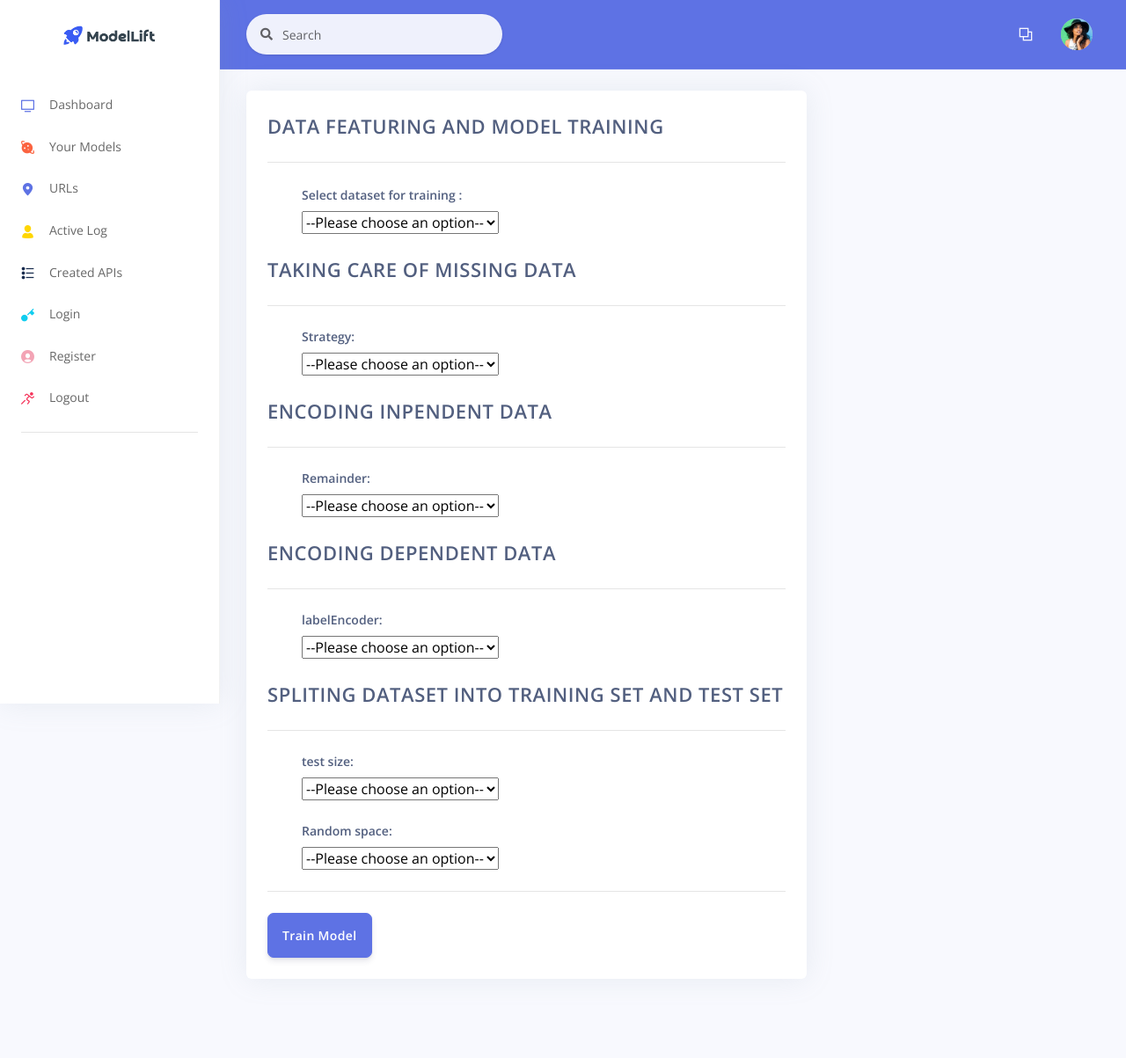
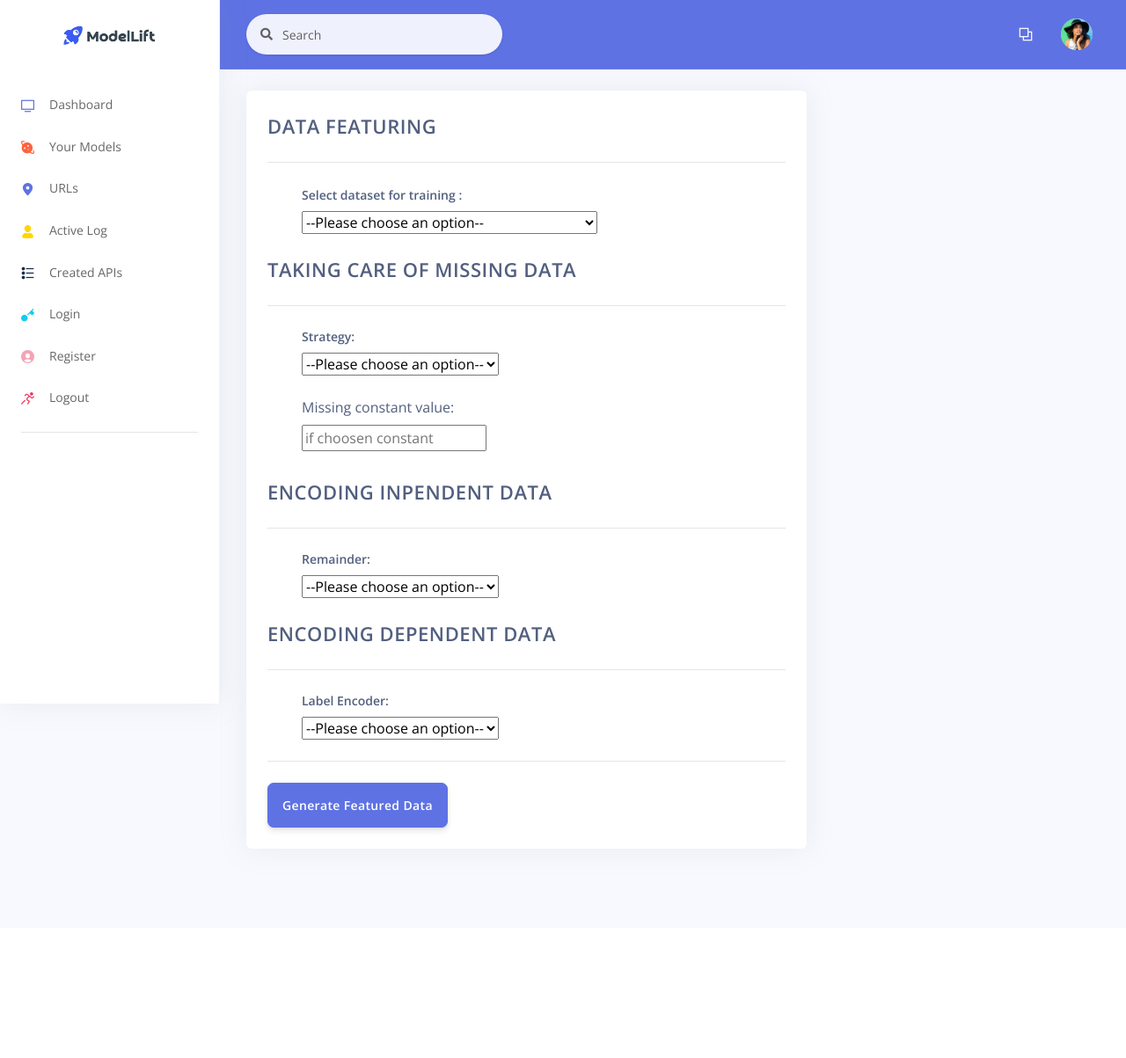
Before and after one commit to mayurgupta-code/instant-model-deploy, a Django app: template templates/train/train_model.html in a window 1280 px wide. Shown: the whole page at 88% size. After the commit the page ends 974 px from the top, so only its background shows below. Run offline with Django 4.2, Linux system fonts and the light colour scheme; the template is opened without the code that fills it: values that come from a table or form of the project are taken from there, others are empty; data comes from the database, SQL or seed files in the repository; both versions use the stored data as it was after the commit; some libraries are stand-ins or nearby versions.

Commit message:
[ADDED] data featuring

```diff
--- a/templates/train/train_model.html
+++ b/templates/train/train_model.html
@@ -71,150 +71,22 @@
           </div>
         </div> -->
         <div class="card-body">
-          <form method="post" action="{% url 'home:model_upload' %}">
+          <form method="post" action="{% url 'train:train_model' %}">
             {% csrf_token %}
             <h6 class="heading-title text-body mb-4">
-              Data featuring and Model Training
+              Data featuring
             </h6>
             <hr class="my-4" />
             <div class="pl-lg-4">
-              <!-- <div class="column" style="margin-bottom: 30px">
-                <label for="myfile" style="margin-right: 20px"
-                  >Upload your ML Model:
-                </label>
-                <input type="file" id="model_file" name="model_file" />
-             </div>
-              <div class="row">
-                <div class="col-lg-6">
-                  <div class="form-group">
-                    <label class="form-control-label" for="input-username"
-                      >Model Name</label
-                    >
-                    <input
-                      type=""
-                      id="input-username"
-                      class="form-control"
-                      placeholder="Enter model name"
-                      value=""
-                      name="model_name"
-                    />
-                  </div>
-                </div>
-
-                <div class="col-lg-6">
-                  <div class="form-group">
-                    <label class="form-control-label" for="input-accuracy"
-                      >Accuracy</label
-                    >
-                    <input
-                      type="number"
-                      id="input-accuracy"
-                      class="form-control"
-                      placeholder="Enter accuracy"
-                      name="accuracy"
-                      step="0.01"
-                    />
-                  </div>
-                </div>
-
-                <div class="col-lg-12">
-                  <div class="form-group">
-                    <label class="form-control-label" for="input-desc"
-                      >Description</label
-                    >
-                    <input
-                      type="text"
-                      id="input-desc"
-                      class="form-control"
-                      placeholder="Write your model description here"
-                      name="model_desc"
-                      step="0.01"
-                    />
-                  </div>
-                </div>
-
-                <div class="col-lg-6">
-                  <div class="form-group">
-                    <label class="form-control-label" for="input-numbers"
-                      >No. of inputs</label
-                    >
-                    <input
-                      type="number"
-                      id="input-numbers"
-                      class="form-control"
-                      placeholder="Number of X attributes"
-                      name="input_count"
-                    />
-                  </div>
-                </div>
-                <div class="col-lg-6" style="align-self: center">
-                  <button type="button" class="btn btn-sm btn-primary" onclick="generateInputs()">
-                    Generate
-                  </button>
-                </div>
-
-                <div id="final-generated-inputs">
-                   <div class="row generated-inputs">
-                    <div class="col-lg-6">
-                      <div class="form-group">
-                        <label class="form-control-label" for="input-username"
-                          >Name of 1st Input :</label
-                        >
-                        <input
-                          type=""
-                          id="input-username"
-                          class="form-control"
-                          placeholder=""
-                          value=""
-                        />
-                      </div>
-                    </div>
-                    <div class="col-lg-6">
-                      <div class="form-group">
-                        <label class="form-control-label" for="input-username"
-                          >Type of 1st input :</label
-                        >
-                        <select name="pets" id="pet-select">
-                          <option value="">--Please choose an option--</option>
-                          <option value="number">Integer</option>
-                          <option value="number">Float</option>
-                          <option value="file">File</option>
-                          <option value="image">Image</option>
-                        </select>
-                      </div>
-                    </div>
-                  </div>
-                </div>
-              </div>
-              <div class="row">
-                <div class="col-lg-6">
-                  <div class="form-group">
-                    <label class="form-control-label" for="input-username"
-                      >Output Name</label
-                    >
-                    <input
-                      type="text"
-                      id="input-output-name"
-                      class="form-control"
-                      placeholder="Enter output name"
-                      value=""
-                      name="model_output_name"
-                    />
-                  </div>
-                </div>
-              </div> -->
-
               <div class="col-lg-6">
                 <div class="form-group">
-                  <label class="form-control-label" for="input-username"
-                    >Select dataset for training :</label
-                  >
-                  <select name="pets" id="pet-select">
+                  <label class="form-control-label" for="rawdata-select">
+                    Select dataset for training :</label>
+                  <select name="rawdata" id="rawdata-select">
                     <option value="">--Please choose an option--</option>
-                    <option value="number">Integer</option>
-                    <option value="number">Float</option>
-                    <option value="file">File</option>
-                    <option value="image">Image</option>
+                    {% for rawd in rawdata %}
+                    <option value="{{rawd.data_file}}">{{rawd.name}}</option>
+                    {% endfor %}
                   </select>
                 </div>
               </div>
@@ -229,16 +101,22 @@
                   <label
                     class="form-control-label"
                     style="display: block"
-                    for="input-username"
+                    for="missing-data-strategy"
                     >Strategy:</label
                   >
-                  <select name="pets" id="pet-select">
+                  <select name="missing-data-strategy" id="missing-data-strategy">
                     <option value="">--Please choose an option--</option>
-                    <option value="number"></option>
-                    <option value="number">Float</option>
-                    <option value="file">File</option>
-                    <option value="image">Image</option>
+                    <option value="mean">Mean</option>
+                    <option value="median">Median</option>
+                    <option value="most_frequent">Most Frequent</option>
+                    <option value="constant">Constant</option>
                   </select>
+                </div>
+                <div class="column" style="margin-bottom: 30px">
+                  <label for="missing-constant-value" style="margin-right: 20px"
+                    >Missing constant value:
+                  </label>
+                  <input type="float" id="missing-constant-value" name="missing-constant-value" placeholder="if choosen constant" />
                 </div>
               </div>
             </div>
@@ -253,15 +131,13 @@
                   <label
                     class="form-control-label"
                     style="display: block"
-                    for="input-username"
+                    for="remainder-value"
                     >Remainder:</label
                   >
-                  <select name="pets" id="pet-select">
+                  <select name="remainder" id="remainder-value">
                     <option value="">--Please choose an option--</option>
-                    <option value="number"></option>
-                    <option value="number">Float</option>
-                    <option value="file">File</option>
-                    <option value="image">Image</option>
+                    <option value="drop">Drop</option>
+                    <option value="passthrough">Passthrough</option>
                   </select>
                 </div>
               </div>
@@ -277,21 +153,19 @@
                   <label
                     class="form-control-label"
                     style="display: block"
-                    for="input-username"
-                    >labelEncoder:</label
+                    for="labelencoder-value"
+                    >Label Encoder:</label
                   >
-                  <select name="pets" id="pet-select">
+                  <select name="labelencoder" id="labelencoder-value">
                     <option value="">--Please choose an option--</option>
-                    <option value="number"></option>
-                    <option value="number">Float</option>
-                    <option value="file">File</option>
-                    <option value="image">Image</option>
+                    <option value="True">Yes</option>
+                    <option value="False">No</option>
                   </select>
                 </div>
               </div>
             </div>
 
-            <h6 class="heading-title text-body mb-4">
+            {% comment %} <h6 class="heading-title text-body mb-4">
               Spliting dataset into training set and test set
             </h6>
             <hr class="my-4" />
@@ -330,11 +204,11 @@
                   </select>
                 </div>
               </div>
-            </div>
+            </div> {% endcomment %}
 
             <hr class="my-4" />
             <button type="submit" class="btn btn-lg btn-primary">
-              Train Model
+              Generate Featured Data
             </button>
           </form>
         </div>
@@ -342,7 +216,7 @@
     </div>
   </div>
 
-  {% include "includes/footer.html" %}
+{% include "includes/footer.html" %}
 </div>
 
 {% endblock content %}
--- a/train/models.py
+++ b/train/models.py
@@ -13,3 +13,6 @@
     user = models.ForeignKey('auth.User', on_delete=models.PROTECT)
     created_at = models.DateTimeField(auto_now_add=True)
     updated_at = models.DateTimeField(auto_now=True)
+
+    def __str__(self):
+        return "{}".format(self.name)
```
Also changed, not shown: media/user_1/raw_data/Data.csv-x.csv (added, +11 -0 lines), media/user_1/raw_data/Data.csv-y.csv (added, +11 -0 lines), train/views.py (+58 -33 lines), db.sqlite3.
